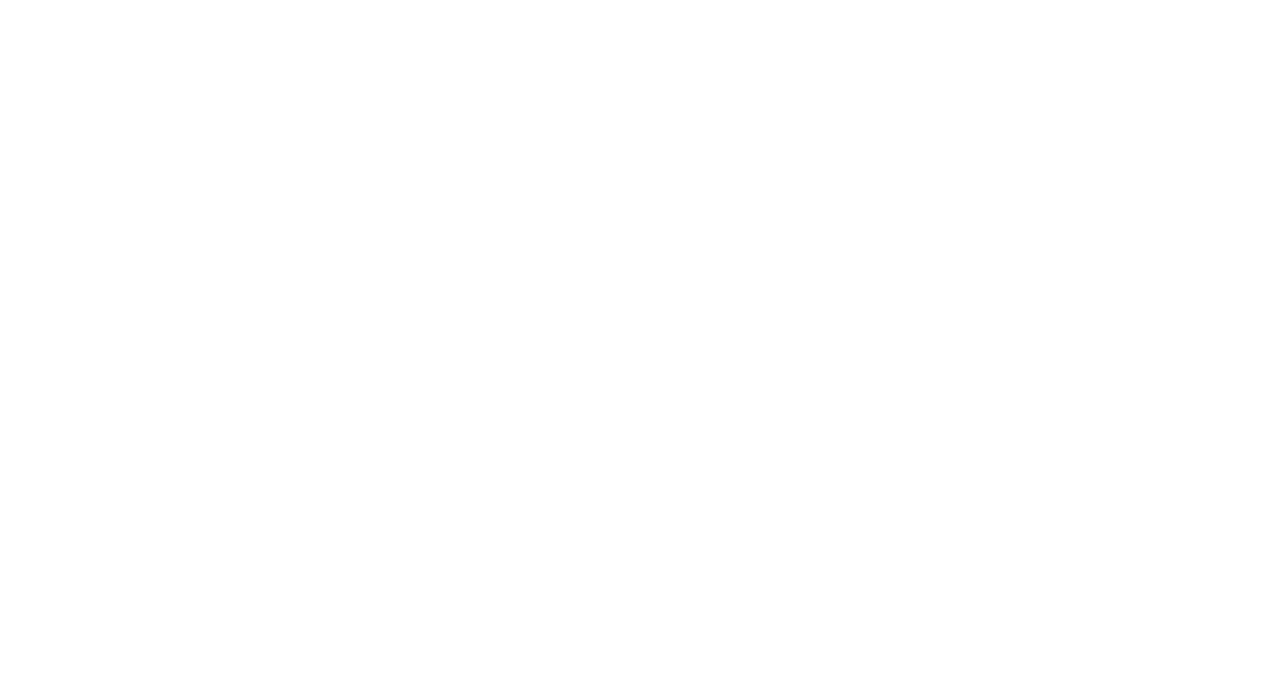
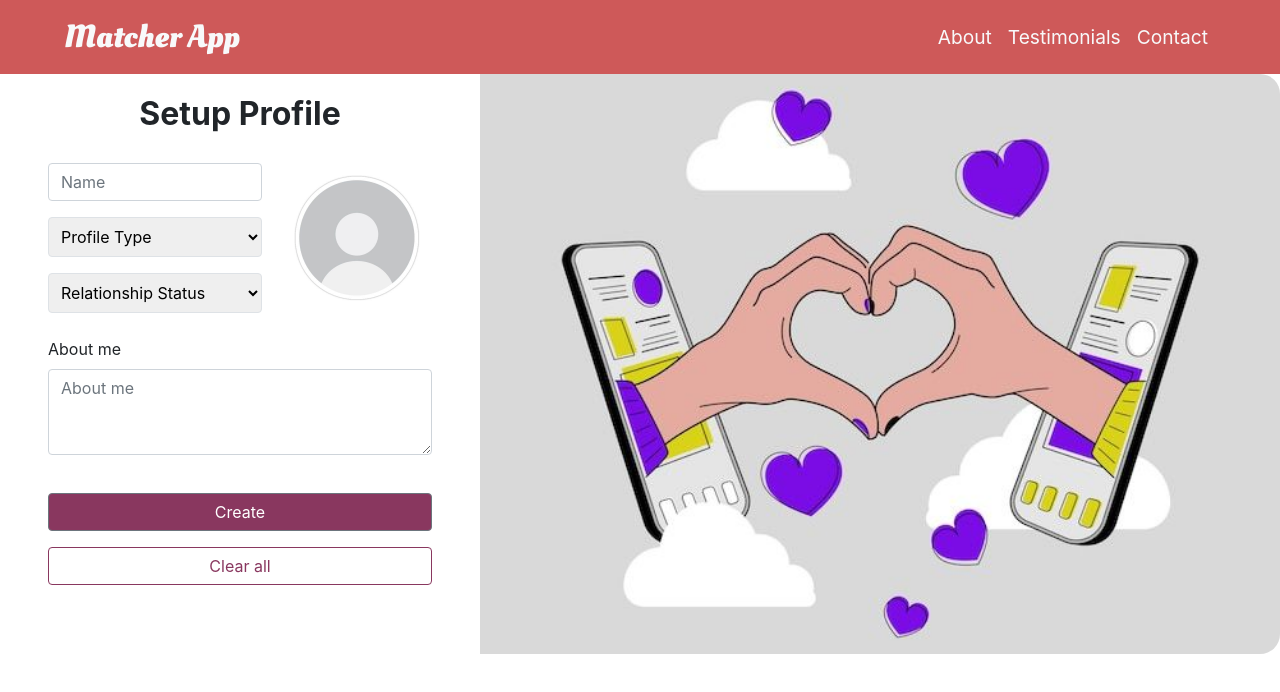
Before and after one commit to buttafraz22/CS165L-Project-Matcher-App, a React (Create React App) app in the folder frontend/: page /profile in a window 1280 px wide. Before the commit this address had no page. Shown: the top 692 px of the page. Built offline with nearby package versions, Linux system fonts and the light colour scheme.

Commit message:
Frontend: Design Create Profile page

```diff
--- a/frontend/public/index.html
+++ b/frontend/public/index.html
@@ -18,6 +18,8 @@
     <link rel="preconnect" href="https://fonts.gstatic.com" crossorigin>
     <link href="https://fonts.googleapis.com/css2?family=Oleo+Script:wght@700&display=swap" rel="stylesheet">
 
+    <script src="https://kit.fontawesome.com/05040208f6.js" crossorigin="anonymous"></script>
+
     <title>Matcher App</title>
   </head>
   <body>
--- a/frontend/src/App.css
+++ b/frontend/src/App.css
@@ -50,7 +50,7 @@
   font-size: 1.2rem;
 }
 
-.login {
+.signin-signup-grid {
   display: grid;
   grid-template-columns: 2fr 1fr;
 }
@@ -110,3 +110,35 @@
   color: white;
   font-weight: bold;
 }
+
+.profile-grid {
+  display: grid;
+  grid-template-columns: 2fr 1fr;
+}
+
+.form-group input[type="file"]{
+  display: none;
+}
+
+label .custom-picture{
+  width: 150px;
+  height: 150px;
+  overflow: hidden;
+  border-radius: 100%;
+  /* border: 3px solid black; */
+}
+
+.custom-picture-upload {
+  width: 100%;
+  height: 100%;
+  object-fit: cover;
+}
+
+.form-inputs .input-sections {
+  display: grid;
+  grid-template-columns: 2fr 1fr;
+}
+
+.form-inputs .input-sections div:last-child{
+  margin-left: 10px;
+}
--- a/frontend/src/components/App.jsx
+++ b/frontend/src/components/App.jsx
@@ -3,7 +3,8 @@
 import SignUp from './SignUp';
 import Home from './Home';
 import About from './About';
-import Testmonials from './Testimonials'
+import Testmonials from './Testimonials';
+import Profile from './Profile';
 import {BrowserRouter as Main, Routes, Route} from "react-router-dom";
 
 function App() {
@@ -12,7 +13,7 @@
         <Routes>
             <Route exact path="/" element={<Login />} />
             <Route exact path="/signup" element={<SignUp />} />
-            <Route exact path="/home" element={<Home />} />
+            <Route exact path="/profile" element={<Profile />} />
             <Route exact path="/about" element={<About />} />
             <Route exact path="/testimonials" element={<Testmonials />} />
         </Routes>
--- a/frontend/src/components/Login.jsx
+++ b/frontend/src/components/Login.jsx
@@ -42,7 +42,7 @@
             .then(response => response.json())
             .then(data => {
                 if (data.isExist) {
-                    navigate('/home');
+                    navigate('/profile');
                 } else {
                     alert("Username and password is incorrect.")
                 }
@@ -69,7 +69,7 @@
     return (
         <>
             <Navbar />
-            <div className="login">
+            <div className="signin-signup-grid">
                 <div className="image-wrapper">
                     <img src="./images/image1.png" alt="" />
                 </div>
--- /dev/null
+++ b/frontend/src/components/Profile.jsx
@@ -0,0 +1,92 @@
+import Navbar from "./Navbar";
+import InputField from "./InputField";
+import Form from 'react-bootstrap/Form';
+import { useState } from "react";
+
+function Profile() {
+
+    const [name, setName] = useState('');
+
+    function onSubmitteed(e) {
+        e.preventDefault();
+    }
+
+    function onSelected(e) {
+
+    }
+
+    function onCleared() {
+
+    }
+
+    function onChanged(e) {
+        let value = e.target.value;
+        let name = e.target.name;
+        if (name === 'name') {
+            setName(value);
+        }
+    }
+
+    return (
+        <>
+            <Navbar/>
+            <div className="profile-grid">
+                <form className="mx-5 mb-5" onSubmit={onSubmitteed}>
+                    <h2 className="text-center">Setup Profile</h2>
+                    <div className="form-inputs">
+                        <div className="input-sections">
+                            <div>
+                                <InputField
+                                    name='name'
+                                    type='text'
+                                    placeholder='Name'
+                                    value={name}
+                                    onChanged={onChanged}
+                                />
+                                <Form.Select className='w-100 border p-2 mb-3 rounded' aria-label="Default select example" onChange={onSelected}>
+                                    <option>Profile Type</option>
+                                    <option value="1">Partner</option>
+                                    <option value="2">Parent</option>
+                                </Form.Select>
+                                <Form.Select className='w-100 border p-2 mb-3 rounded' aria-label="Default select example" onChange={onSelected}>
+                                    <option>Relationship Status</option>
+                                    <option value="3">Single</option>
+                                    <option value="4">Married</option>
+                                </Form.Select>
+                            </div>
+                            <div>
+                                <div class="form-group">
+                                    <label for="profile-upload">
+                                        <img src="./images/profile-picture.jpg" className="custom-picture" />
+                                    </label>
+                                    <input
+                                        type="file"
+                                        name="profilePicture"
+                                        label="Image"
+                                        id="profile-upload"
+                                        className="form-control custom-picture-upload"
+                                        accept=".jpeg, .png, jpg"
+                                    />
+                                </div>
+                            </div>
+                        </div>
+
+                        <div class="form-group">
+                            <label for="exampleFormControlTextarea1">About me</label>
+                            <textarea class="form-control" id="exampleFormControlTextarea1" rows="3" placeholder="About me"></textarea>
+                        </div>
+                    </div>
+                    <div className="form-buttons">
+                        <a className="btn btn-secondary mb-3 w-100" onClick={onCleared}>Create</a>
+                        <a className="btn btn-outline-secondary w-100" href='/'>Clear all</a>
+                    </div>
+                </form>
+                <div className="image-wrapper">
+                    <img src="./images/image2.jpg" alt="" />
+                </div>
+            </div>
+        </>
+    );
+}
+
+export default Profile;
--- a/frontend/src/components/SignUp.jsx
+++ b/frontend/src/components/SignUp.jsx
@@ -133,7 +133,7 @@
     return (
         <>
             <Navbar />
-            <div className="login">
+            <div className="signin-signup-grid">
                 <div className="image-wrapper">
                     <img src="./images/image1.png" alt="" />
                 </div>
```
Also changed, not shown: frontend/src/contactsData.js (added, +52 -0 lines), frontend/public/images/profile-picture.jpg (added).
